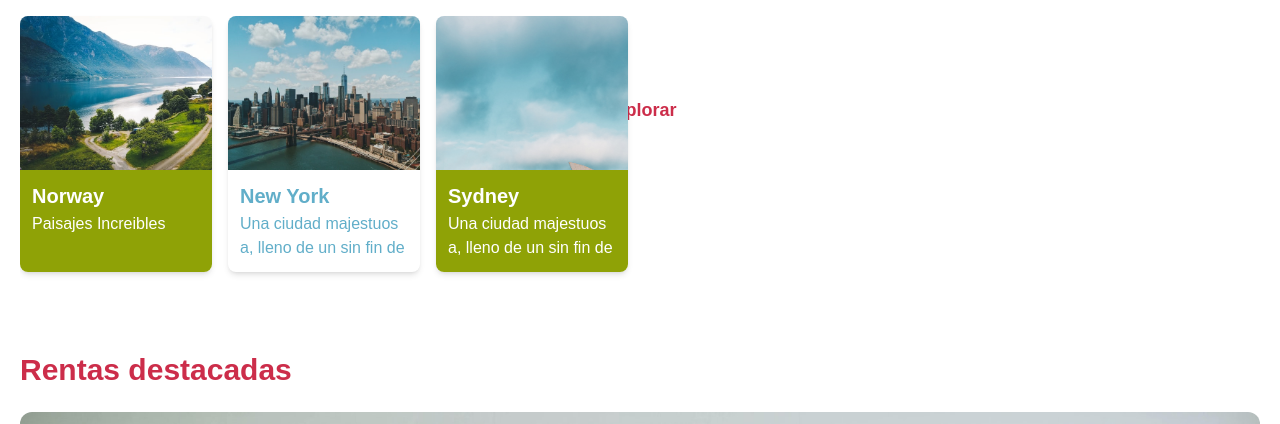
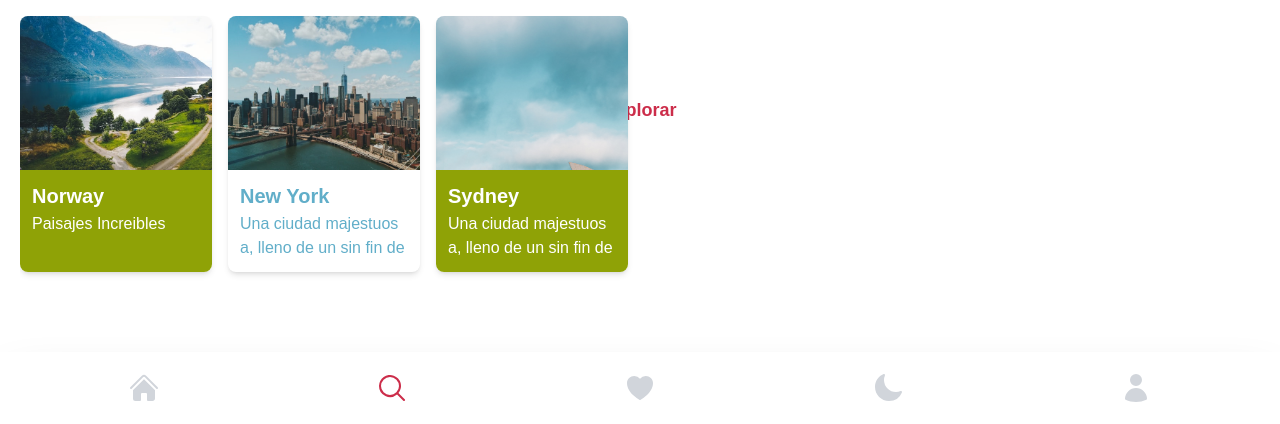
Before and after one commit to LeojAnidem/Platzi-Travel, a website: page public/index.html in a window 1280 px wide. Shown: the part 376-800 px from the top of the page. Drawn offline with Linux system fonts and the light colour scheme.

Commit message:
--------------------------------------------------------- [Title]: 'Seccion Navbar terminada!' --------------------------------------------------------- [Description]: 'Se construyo y estilizo la seccion de navbar'

```diff
--- a/public/index.html
+++ b/public/index.html
@@ -181,9 +181,72 @@
         </li>
       </ul>
     </footer>
-    <nav id="tabBar">
-      <a href="">
-
+    <nav
+      class="w-full h-auto p-5 bg-white fixed left-0 bottom-0 shadow-2xl flex justify-around items-center"
+      id="tabBar"
+    >
+      <a href="#home">
+        <svg
+          class="w-8 h-8 fill-gray-300"
+          xmlns="http://www.w3.org/2000/svg"
+          viewBox="0 0 24 24"
+          fill="currentColor"
+        >
+          <path d="M11.47 3.84a.75.75 0 011.06 0l8.69 8.69a.75.75 0 101.06-1.06l-8.689-8.69a2.25 2.25 0 00-3.182 0l-8.69 8.69a.75.75 0 001.061 1.06l8.69-8.69z" />
+          <path d="M12 5.432l8.159 8.159c.03.03.06.058.091.086v6.198c0 1.035-.84 1.875-1.875 1.875H15a.75.75 0 01-.75-.75v-4.5a.75.75 0 00-.75-.75h-3a.75.75 0 00-.75.75V21a.75.75 0 01-.75.75H5.625a1.875 1.875 0 01-1.875-1.875v-6.198a2.29 2.29 0 00.091-.086L12 5.43z" />
+        </svg>
+      </a>
+      <a href="#recommendations">
+        <svg
+          class="w-8 h-8 fill-primary"
+          xmlns="http://www.w3.org/2000/svg"
+          viewBox="0 0 24 24"
+          fill="currentColor"
+        >
+          <path
+            fill-rule="evenodd"
+            d="M10.5 3.75a6.75 6.75 0 100 13.5 6.75 6.75 0 000-13.5zM2.25 10.5a8.25 8.25 0 1114.59 5.28l4.69 4.69a.75.75 0 11-1.06 1.06l-4.69-4.69A8.25 8.25 0 012.25 10.5z"
+            clip-rule="evenodd"
+          />
+        </svg>
+      </a>
+      <a href="#featured_rentals">
+        <svg
+          class="w-8 h-8 fill-gray-300"
+          xmlns="http://www.w3.org/2000/svg"
+          viewBox="0 0 24 24"
+          fill="currentColor"
+        >
+          <path d="M11.645 20.91l-.007-.003-.022-.012a15.247 15.247 0 01-.383-.218 25.18 25.18 0 01-4.244-3.17C4.688 15.36 2.25 12.174 2.25 8.25 2.25 5.322 4.714 3 7.688 3A5.5 5.5 0 0112 5.052 5.5 5.5 0 0116.313 3c2.973 0 5.437 2.322 5.437 5.25 0 3.925-2.438 7.111-4.739 9.256a25.175 25.175 0 01-4.244 3.17 15.247 15.247 0 01-.383.219l-.022.012-.007.004-.003.001a.752.752 0 01-.704 0l-.003-.001z" />
+        </svg>
+      </a>
+      <a>
+        <svg
+          class="w-8 h-8 fill-gray-300"
+          xmlns="http://www.w3.org/2000/svg"
+          viewBox="0 0 24 24"
+          fill="currentColor"
+        >
+          <path
+            fill-rule="evenodd"
+            d="M9.528 1.718a.75.75 0 01.162.819A8.97 8.97 0 009 6a9 9 0 009 9 8.97 8.97 0 003.463-.69.75.75 0 01.981.98 10.503 10.503 0 01-9.694 6.46c-5.799 0-10.5-4.701-10.5-10.5 0-4.368 2.667-8.112 6.46-9.694a.75.75 0 01.818.162z"
+            clip-rule="evenodd"
+          />
+        </svg>
+      </a>
+      <a>
+        <svg
+          class="w-8 h-8 fill-gray-300"
+          xmlns="http://www.w3.org/2000/svg"
+          viewBox="0 0 24 24"
+          fill="currentColor"
+        >
+          <path
+            fill-rule="evenodd"
+            d="M7.5 6a4.5 4.5 0 119 0 4.5 4.5 0 01-9 0zM3.751 20.105a8.25 8.25 0 0116.498 0 .75.75 0 01-.437.695A18.683 18.683 0 0112 22.5c-2.786 0-5.433-.608-7.812-1.7a.75.75 0 01-.437-.695z"
+            clip-rule="evenodd"
+          />
+        </svg>
       </a>
     </nav>
   </body>
```
Also changed, not shown: public/css/tailwind.css, public/svg/heart.svg (added), public/svg/home.svg (added), public/svg/instagram.svg (added), public/svg/moon.svg (added), public/svg/search.svg (added), public/svg/twiter.svg (added), public/svg/user.svg (added).
